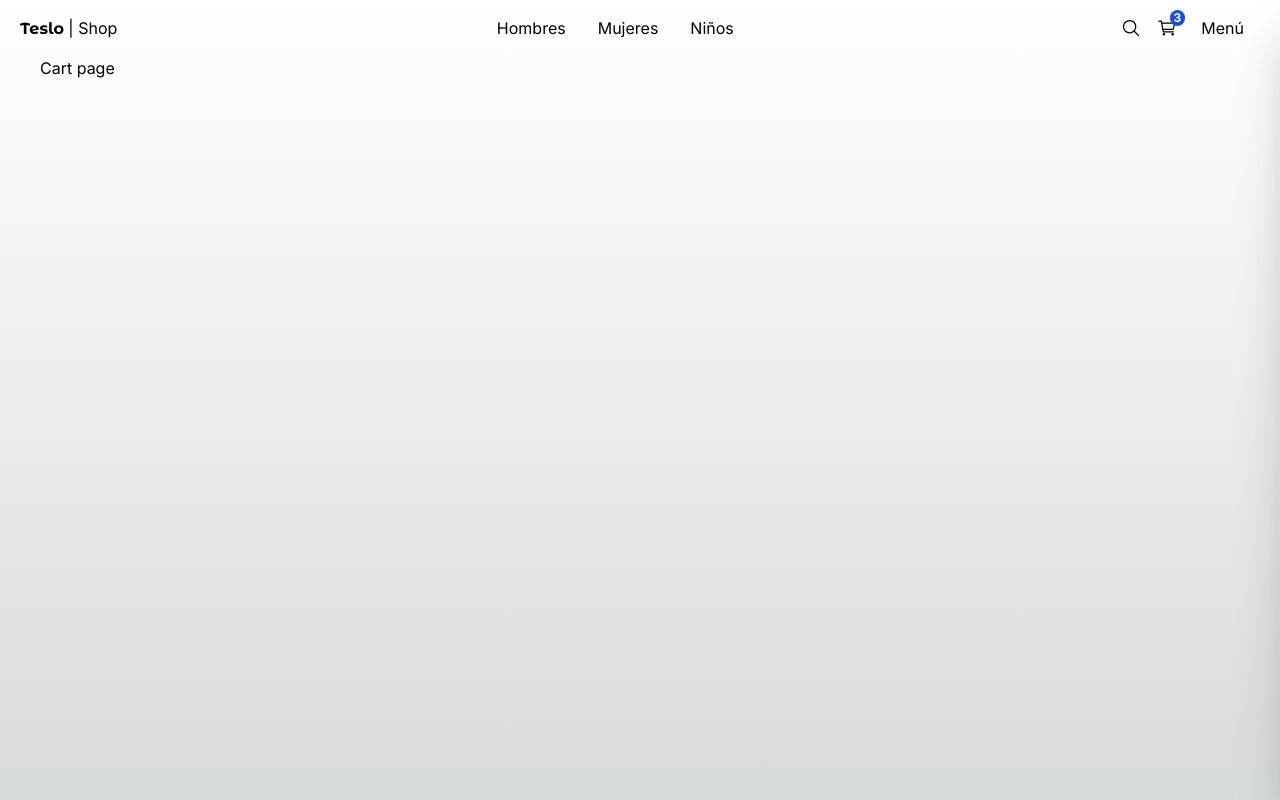
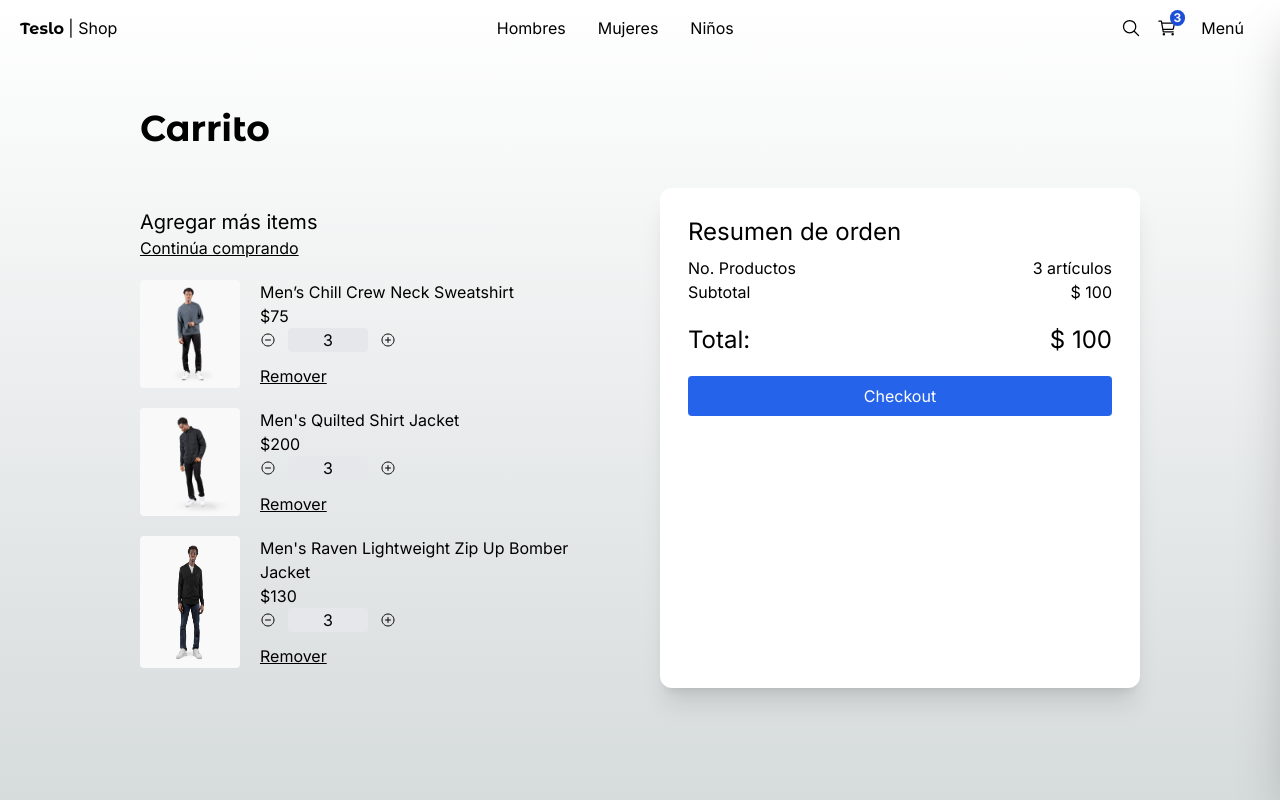
Before and after one commit to David-Yanez/testla, a Next.js app: page /cart in a window 1280 px wide. Built offline with nearby package versions, Linux system fonts and the light colour scheme.

Commit message:
Added shopping cart page

```diff
--- a/src/app/(shop)/cart/page.tsx
+++ b/src/app/(shop)/cart/page.tsx
@@ -1,7 +1,79 @@
+import { QuantitySelector, Title } from "@/components";
+import { initialData } from "@/seed/seed";
+import Image from "next/image";
+import Link from "next/link";
+
+const productsInCart = [
+    initialData.products[0],
+    initialData.products[1],
+    initialData.products[2]
+]
+
 export default function Cart (){
     return(
-        <div>
-            <h1>Cart page </h1>
+        <div className="flex justify-center items-center mb-72 px-10 sm:px-0">
+
+            <div className="flex flex-col w-[1000px]">
+                <Title title="Carrito"/>
+
+                <div className="grid grid-cols-1 sm:grid-cols-2 gap-10">
+
+                    {/* Carrito */}
+                    <div className="flex flex-col mt-5">
+                        <span className="text-xl">Agregar más items</span>
+                        <Link href="/" className="underline mb-5">
+                            Continúa comprando
+                        </Link>
+
+
+                    {/** Items */}
+                    {
+                        productsInCart.map( product => (
+
+                            <div key={product.slug} className="flex mb-5">
+                                <Image
+                                    src={`/products/${product.images[0]}`}
+                                    width={100}
+                                    height={100}
+                                    alt={product.title}
+                                    className="mr-5 rounded"
+                             />
+                            <div>
+                                <p>{product.title}</p>
+                                <p>${product.price}</p>
+                                <QuantitySelector quantity={3}/>
+                                <button className="underline mt-3">
+                                    Remover
+                                </button>
+                            </div>
+                            </div>
+                        ) )
+                    }
+                </div>
+                    {/** Checkout - Ordenes */}
+                    <div className="bg-white rounded-xl shadow-xl p-7">
+                        <h2 className="text-2xl mb-2">Resumen de orden</h2>
+                        <div className="grid grid-cols-2">
+                            <span>No. Productos</span>
+                            <span className="text-right">3 artículos</span>
+
+                            <span>Subtotal</span>
+                            <span className="text-right">$ 100</span>
+
+                            <span className="mt-5 text-2xl">Total:</span>
+                            <span className="mt-5 text-2xl text-right">$ 100</span>
+                        </div>
+                        <div className="mt-5 mb-2 w-full">
+                            <Link
+                             className="flex btn-primary justify-center"
+                             href="/checkout/address">
+                                Checkout
+                            </Link>
+                        </div>
+                    </div>
+
+                </div>
+            </div>
         </div>
     )
 }
--- a/src/components/products/product-grid/ProductGridItem.tsx
+++ b/src/components/products/product-grid/ProductGridItem.tsx
@@ -28,7 +28,7 @@ export const ProductGridItem = ({product}: Props) => {
         </Link>
      <div className="p-4 flex flex-col">
         <Link
-        className="hover: text-blue-600"
+        className="hover:text-blue-600"
         href={`/product/${product.slug}`}>
             {product.title}
         </Link>
```
